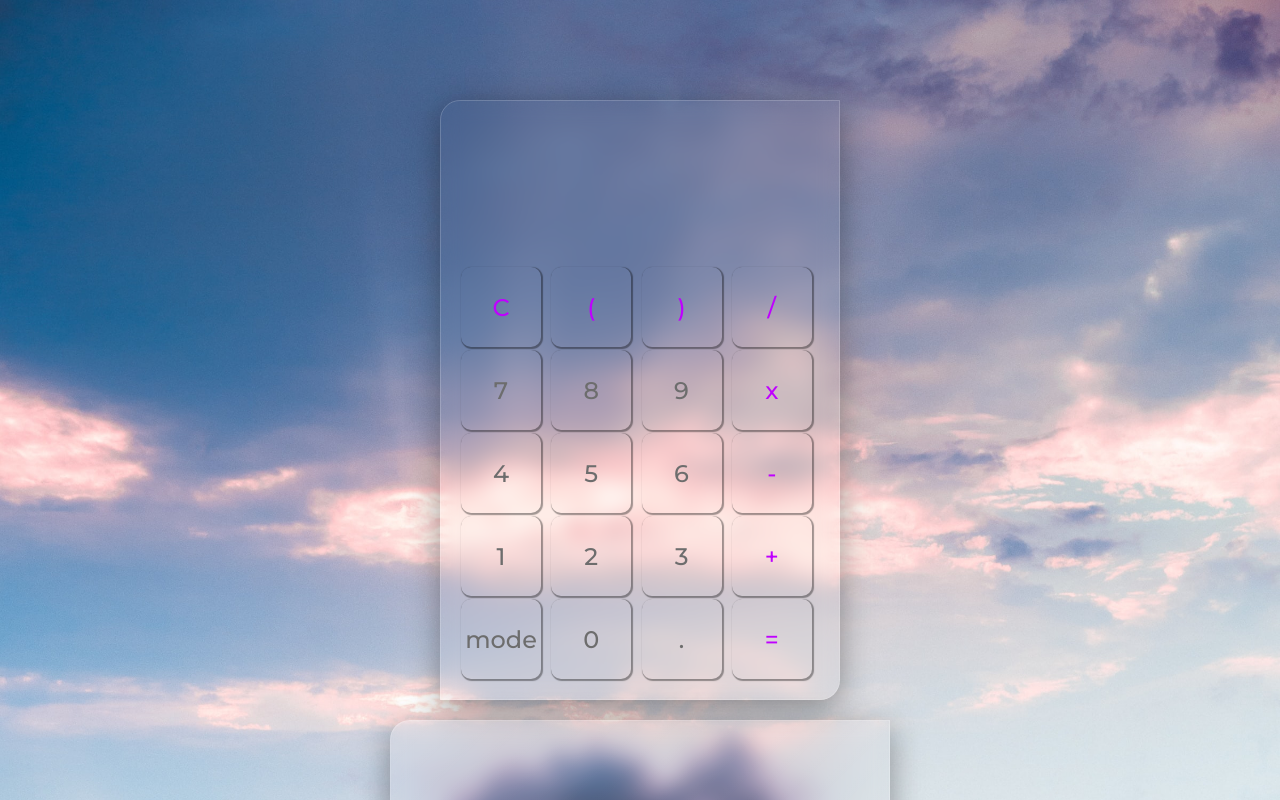
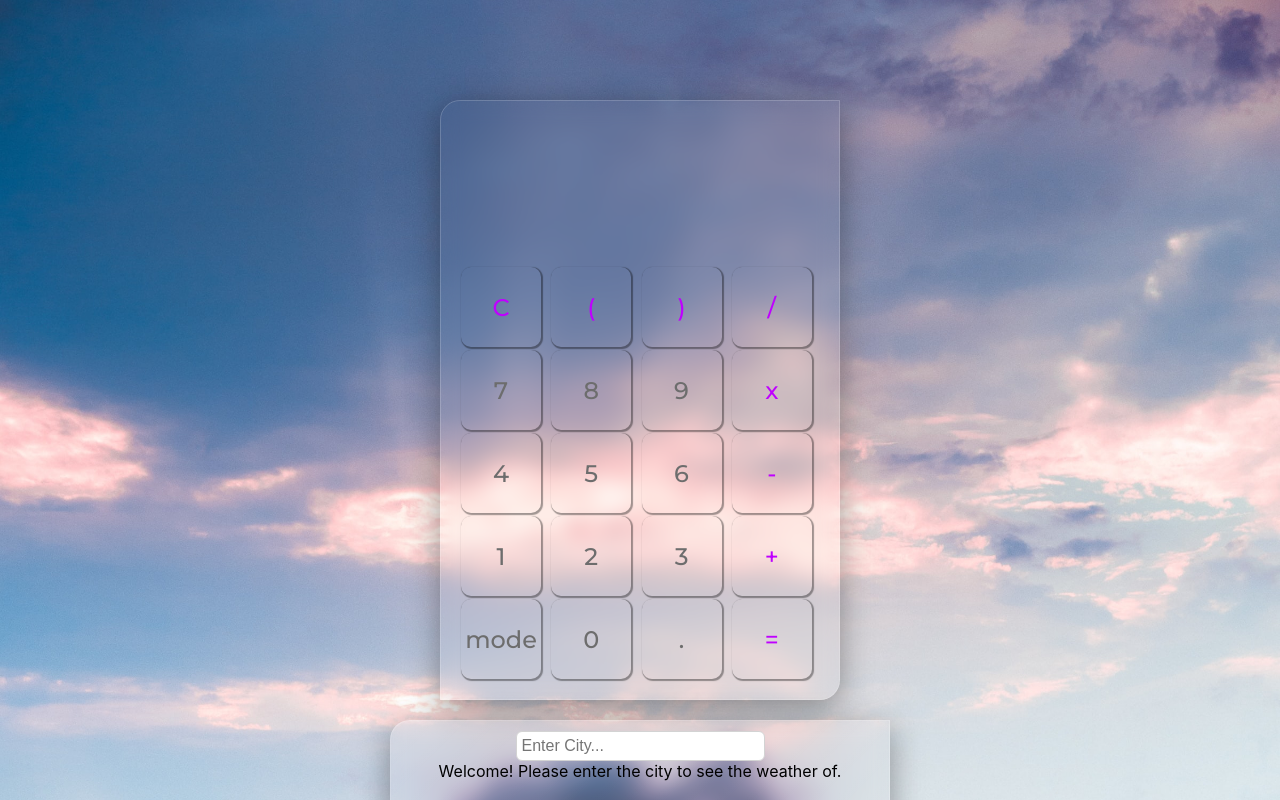
Before and after one commit to DimaNomad/M306_widgets-react-project, a React (Create React App) app: page / in a window 1280 px wide. Shown: the top 800 px of the page. Built offline with nearby package versions, Linux system fonts and the light colour scheme.

Commit message:
add: beginning of weather component. api data called in and displayed from json.

```diff
--- a/src/App.js
+++ b/src/App.js
@@ -1,13 +1,16 @@
 import React from "react";
 import "./App.css";
 import Calculator from "./widgets/components/Calculator";
+import Weather from "./widgets/components/Weather";
 
 function App() {
   return (
     <div className="App">
       <Calculator></Calculator>
 
-      <div className="container glass"></div>
+      <div className="container glass">
+        <Weather />
+      </div>
       <div className="container glass"></div>
       <div className="container glass"></div>
     </div>
--- /dev/null
+++ b/src/widgets/components/Weather.jsx
@@ -0,0 +1,56 @@
+import React, { useState } from "react";
+import "../style/Weather.css";
+import sunny from "../../assets/sunny.jpg";
+import cloudy from "../../assets/cloudy.jpg";
+
+const Weather = () => {
+  const apiKey = "03a54ffa1ab7576cedf7e4a660a559fe";
+  const [weatherData, setWeatherData] = useState([{}]);
+  const [city, setCity] = useState("");
+
+  const getWeather = (event) => {
+    if (event.key == "Enter") {
+      fetch(
+        `https://api.openweathermap.org/data/2.5/weather?q=${city}&units=imperial&APPID=${apiKey}`
+      )
+        .then((response) => response.json())
+        .then((data) => {
+          setWeatherData(data);
+          setCity("");
+        });
+    }
+  };
+
+  const loadIcon = (data) => {
+    if (data < 50) {
+      return sunny;
+    } else if (data > 50) {
+      return cloudy;
+    }
+  };
+
+  return (
+    <div>
+      <input
+        className="input"
+        placeholder="Enter City..."
+        onChange={(e) => setCity(e.target.value)}
+        value={city}
+        onKeyPress={getWeather}
+      />
+
+      {typeof weatherData.main === "undefined" ? (
+        <div>
+          <p>Welcome! Please enter the city to see the weather of.</p>
+        </div>
+      ) : (
+        <div>
+          <p>{weatherData.name}</p>
+          <p>{Math.round(((weatherData.main.temp - 32) * 5) / 9)}°C</p>
+          <img src={loadIcon(weatherData.clouds.all)} />
+        </div>
+      )}
+    </div>
+  );
+};
+export default Weather;
--- /dev/null
+++ b/src/widgets/style/Weather.css
@@ -0,0 +1,9 @@
+.input {
+  padding: 5px;
+  width: 50%;
+  margin: auto;
+  margin-top: 10px;
+  border: 1px solid lightgrey;
+  border-radius: 6px;
+  font-size: 16px;
+}
```
Also changed, not shown: src/widgets/components/Crypto.jsx (added, +7 -0 lines), src/widgets/components/Stocks.jsx (added, +7 -0 lines), src/assets/cloudy.jpg (added), src/assets/sunny.jpg (added).
